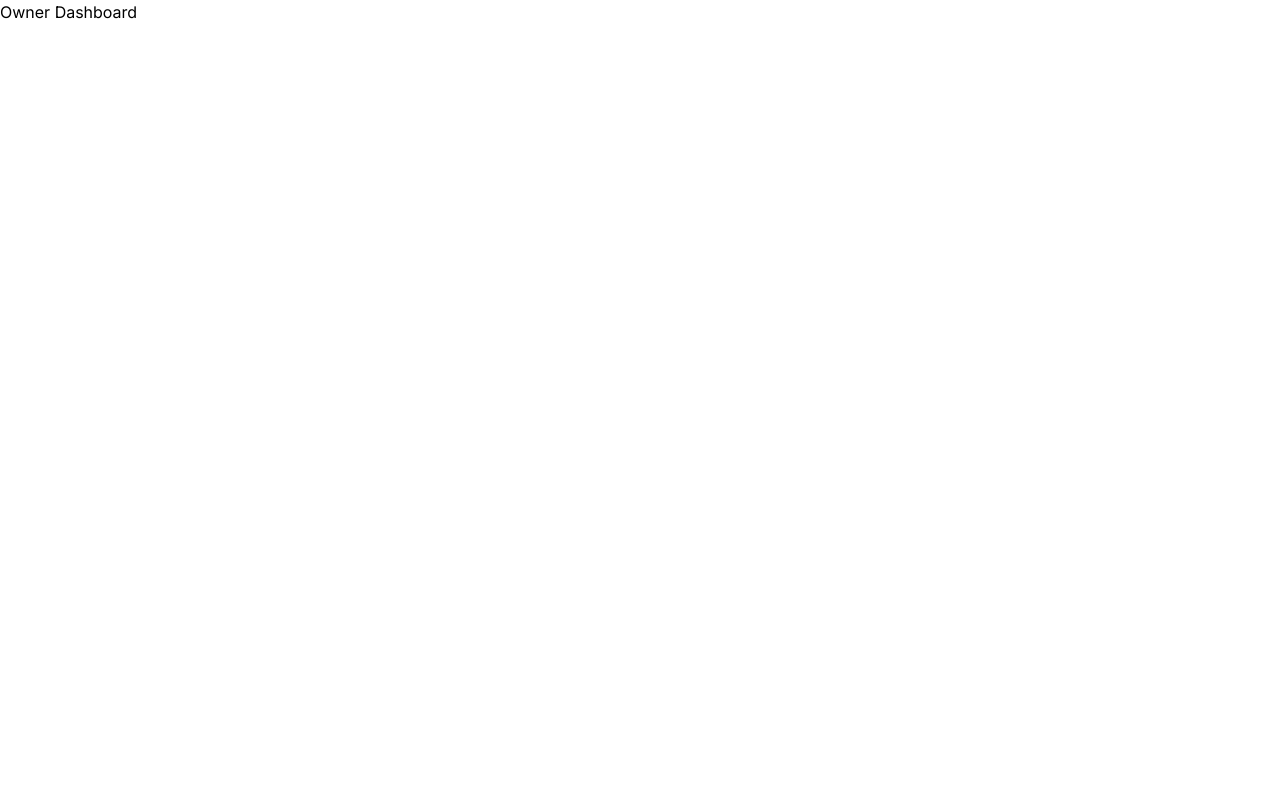
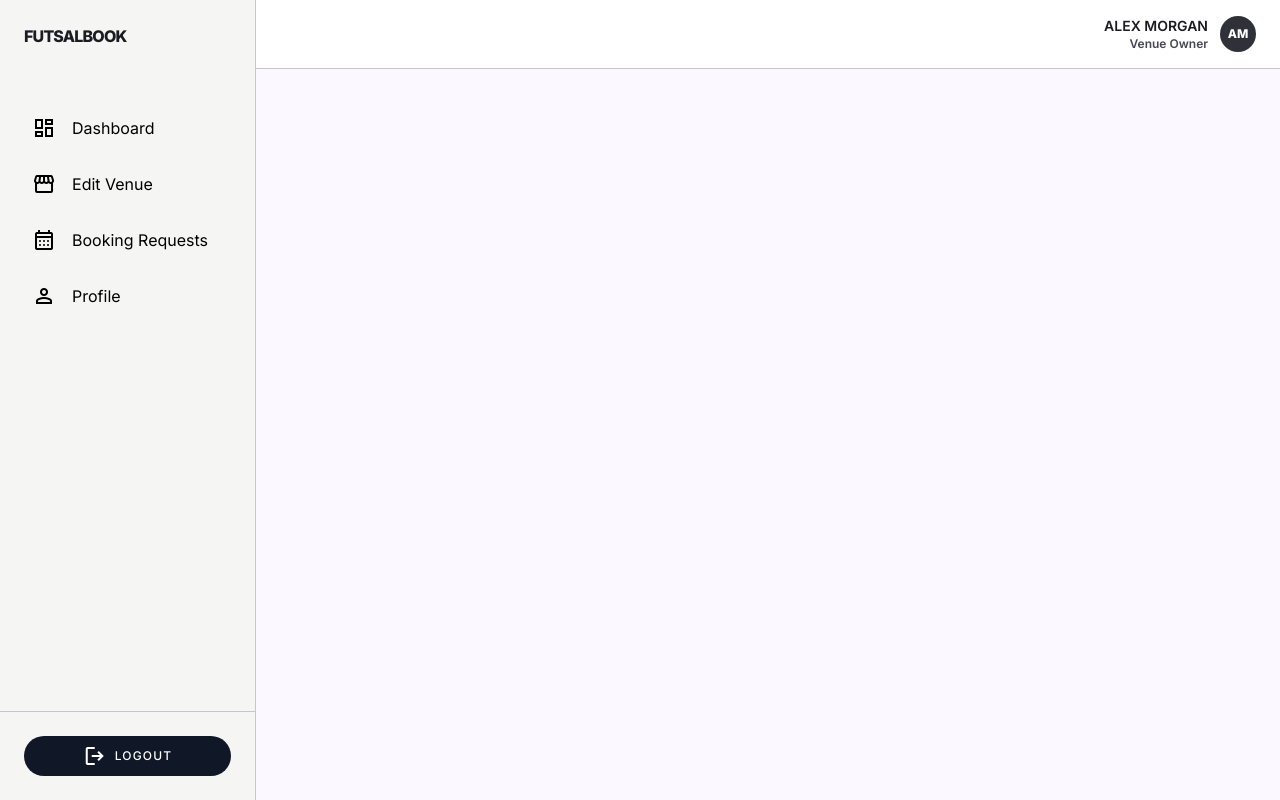
Before and after one commit to gajmerK11/futsal-booking-system, a React (Vite) app in the folder frontend/: page /owner/dashboard in a window 1280 px wide. Built offline with nearby package versions, Linux system fonts and the light colour scheme.

Commit message:
logout going on

```diff
--- a/frontend/src/components/OwnerDashboard.jsx
+++ b/frontend/src/components/OwnerDashboard.jsx
@@ -1,4 +1,5 @@
+import DashboardLayout from "./layout/DashboardLayout";
 function OwnerDashboard() {
-  return <h1>Owner Dashboard</h1>;
+  return <DashboardLayout></DashboardLayout>;
 }
 export default OwnerDashboard;
--- a/frontend/src/components/layout/DashboardHeader.jsx
+++ b/frontend/src/components/layout/DashboardHeader.jsx
@@ -1,9 +1,13 @@
+import { useContext } from "react";
+import { AuthContext } from "../../context/AuthContext";
+
 function DashboardHeader() {
+  const { role } = useContext(AuthContext);
   return (
     <header className="sticky top-0 bg-surface-container-lowest border-b border-outline-variant px-6 py-4">
       <div className="flex justify-between items-center">
         {/* Search bar */}
-        <div className="relative ml-4">
+        <div className={`relative ml-4 ${role === "user" ? "" : "hidden"}`}>
           <span className="material-symbols-outlined absolute left-3 top-1/2 -translate-y-1/2 text-on-surface-variant">
             search
           </span>
@@ -13,10 +17,17 @@ function DashboardHeader() {
           />
         </div>
         {/* Right - username + avatar */}
-        <div className="flex items-center gap-3">
+        <div
+          className={`flex items-center gap-3 ${role !== "user" ? "ml-auto" : ""}`}
+        >
           {/* username */}
-          <span className="font-semibold text-sm text-on-surface">
+          <span className="font-semibold text-sm text-on-surface flex flex-col">
             ALEX MORGAN
+            {role !== "user" && (
+              <span className="text-xs text-on-surface-variant text-right">
+                Venue Owner
+              </span>
+            )}
           </span>
           {/* profile-picture */}
           <div className="w-9 h-9 rounded-full bg-inverse-surface text-white flex items-center justify-center text-xs font-bold">
--- a/frontend/src/components/layout/Sidebar.jsx
+++ b/frontend/src/components/layout/Sidebar.jsx
@@ -1,4 +1,56 @@
+import { useContext } from "react";
+import { AuthContext } from "../../context/AuthContext";
 function Sidebar() {
+  const userNav = [
+    {
+      label: "Dashboard",
+      href: "#",
+      icon: "dashboard",
+    },
+    {
+      label: "Venues",
+      href: "#",
+      icon: "stadium",
+    },
+    {
+      label: "Bookings",
+      href: "#",
+      icon: "event_available",
+    },
+    {
+      label: "Profile",
+      href: "#",
+      icon: "person",
+    },
+  ];
+
+  const ownerNav = [
+    {
+      label: "Dashboard",
+      href: "#",
+      icon: "dashboard",
+    },
+    {
+      label: "Edit Venue ",
+      href: "#",
+      icon: "storefront",
+    },
+    {
+      label: "Booking Requests ",
+      href: "#",
+      icon: "calendar_month",
+    },
+    {
+      label: "Profile",
+      href: "#",
+      icon: "person",
+    },
+  ];
+
+  const { role } = useContext(AuthContext);
+
+  const navItems = role === "user" ? userNav : ownerNav;
+
   return (
     <aside className="fixed inset-y-0 left-0 w-64 bg-[#f5f5f4] border-r border-outline-variant hidden md:flex flex-col">
       {/* Logo */}
@@ -8,40 +60,16 @@ function Sidebar() {
 
       {/* Nav links */}
       <nav className="px-4 space-y-2">
-        <a
-          href="#"
-          className="flex items-center gap-4 px-4 py-3 rounded-xl uppercase text-xs font-semibold tracking-widest hover:text-primary text-primary bg-primary-fixed"
-        >
-          {/* This span is google material icon. This is how we render it. */}
-          <span
-            className="material-symbols-outlined"
-            style={{ fontVariationSettings: "'FILL' 1" }}
+        {navItems.map((item) => (
+          <a
+            href={item.href}
+            className="flex items-center gap-4 px-4 py-3"
+            key={item.label}
           >
-            dashboard
-          </span>
-          Dashboard
-        </a>
-        <a
-          href="#"
-          className="flex items-center gap-4 px-4 py-3 rounded-xl uppercase text-xs font-semibold tracking-widest hover:text-primary hover:bg-surface-container text-on-surface-variant"
-        >
-          <span className="material-symbols-outlined">stadium</span>
-          Venues
-        </a>
-        <a
-          href="#"
-          className="flex items-center gap-4 px-4 py-3 rounded-xl uppercase text-xs font-semibold tracking-widest hover:text-primary hover:bg-surface-container text-on-surface-variant"
-        >
-          <span className="material-symbols-outlined">event_available</span>
-          Bookings
-        </a>
-        <a
-          href="#"
-          className="flex items-center gap-4 px-4 py-3 rounded-xl uppercase text-xs font-semibold tracking-widest hover:text-primary hover:bg-surface-container text-on-surface-variant"
-        >
-          <span className="material-symbols-outlined">person</span>
-          Profile
-        </a>
+            <span className="material-symbols-outlined">{item.icon}</span>
+            {item.label}
+          </a>
+        ))}
       </nav>
 
       {/* Logout button */}
```
Also changed, not shown: 1 other file (tests, documents, lock files or other folders).
